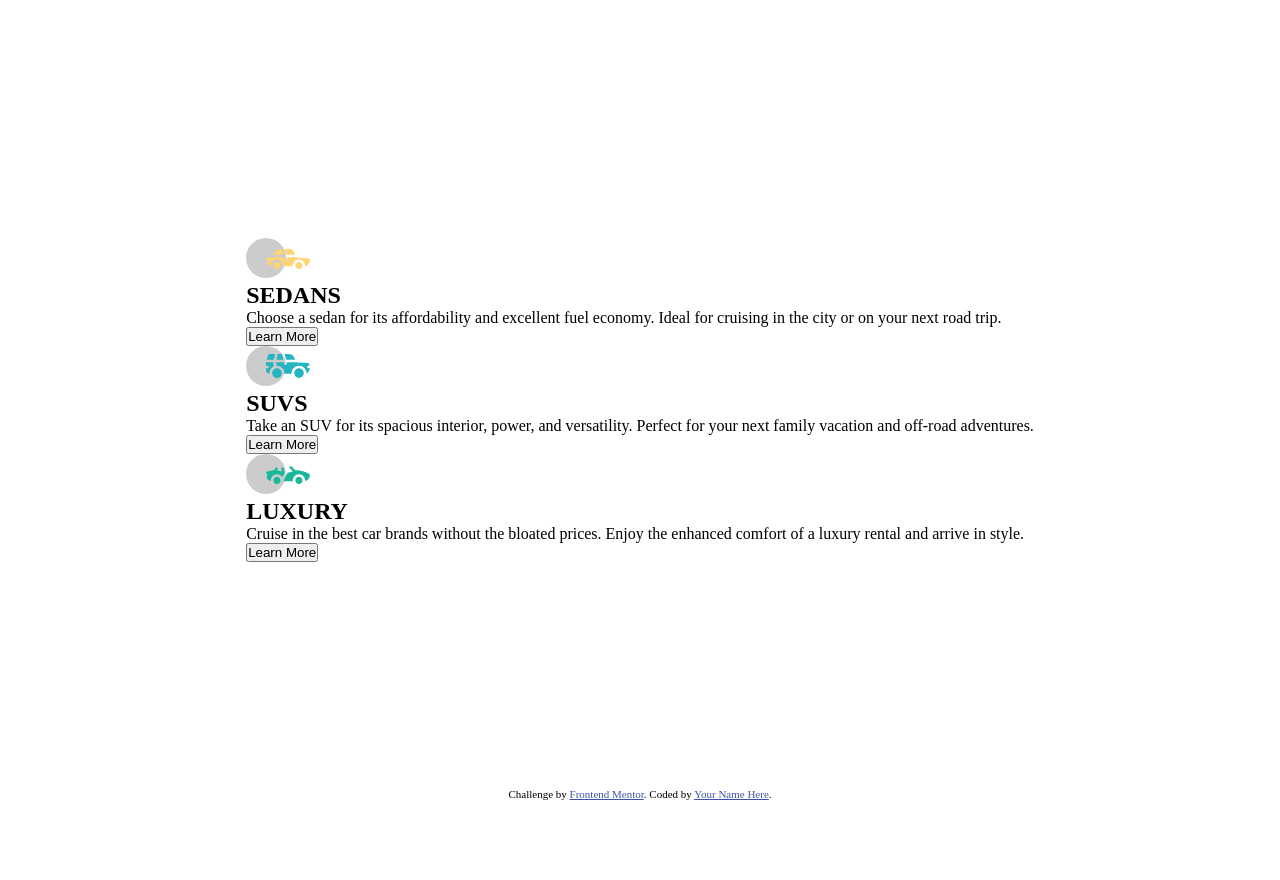
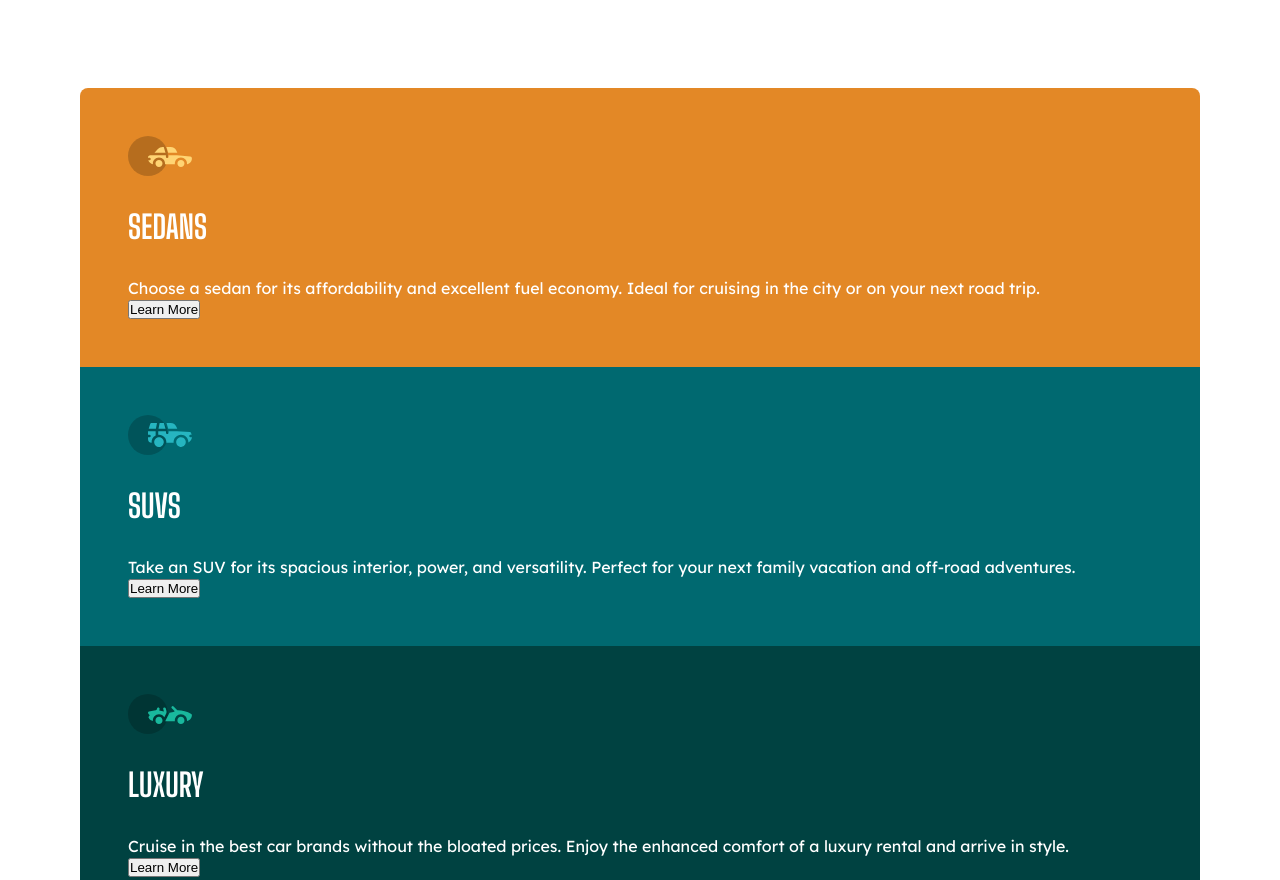
Before and after one commit to aarontark/3-Column-Preview-Card, a plain HTML site: page index.html in a window 1280 px wide. Shown: the top 880 px of the page. Before the commit the page ends 800 px from the top, so only its background shows below. Drawn offline with Linux system fonts and the light colour scheme.

Commit message:
rewrote how the preview card is styled

```diff
--- a/index.html
+++ b/index.html
@@ -20,25 +20,27 @@
     <section class="vehicle-section sedans">
       <img class="icon" src="./images/icon-sedans.svg" alt="Sedan icon.">
       <h2 class="title">SEDANS</h2>
+      <div class="paragraph-container">
         <p class="paragraph"> Choose a sedan for its affordability and excellent fuel economy. Ideal for cruising in the city or on your next road trip.</p>
         <button class="button">Learn More</button>
+      </div>
     </section>
     <section class="vehicle-section suvs">
       <img class="icon" src="./images/icon-suvs.svg" alt="SUV icon.">
       <h2 class="title">SUVS</h2>
+      <div class="paragraph-container">
         <p class="paragraph"> Take an SUV for its spacious interior, power, and versatility. Perfect for your next family vacation and off-road adventures.</p>
         <button class="button">Learn More</button>
+      </div>
     </section>
     <section class="vehicle-section luxury">
       <img class="icon" src="./images/icon-luxury.svg" alt="Luxury car icon.">
       <h2 class="title">LUXURY</h2>
+      <div class="paragraph-container">
         <p class="paragraph"> Cruise in the best car brands without the bloated prices. Enjoy the enhanced comfort of a luxury rental and arrive in style.</p>
         <button class="button">Learn More</button>
+      </div>
     </section>
   </main>
-  <div class="attribution">
-    Challenge by <a href="https://www.frontendmentor.io?ref=challenge" target="_blank">Frontend Mentor</a>.
-    Coded by <a href="#">Your Name Here</a>.
-  </div>
 </body>
 </html>
--- a/style.css
+++ b/style.css
@@ -28,7 +28,43 @@ body {
     display: flex;
     justify-content: center;
     align-items: center;
-    height: 100vh;
+    font-family: lexenDeca;
+    color: white;
+}
+
+.preview-card {
+    margin: 5.5rem 0;
+    width: 87.5%;
+    border-radius: .5rem;
+    overflow: hidden;
+}
+
+.vehicle-section {
+    display: flex;
+    flex-direction: column;
+    gap: 2rem;
+    padding: 3rem;
+}
+
+.sedans {
+    background: var(--bright-orange)
+}
+
+.suvs {
+    background: var(--dark-cyan);
+}
+
+.luxury {
+    background: var(--very-dark-cyan);
+}
+
+.title {
+    font-family: bigShoulders;
+    font-size: 2rem;
+}
+
+.icon {
+    width: 4rem;
 }
 
 .attribution {
```
Lines whose indentation alone changed are shown as unchanged.
